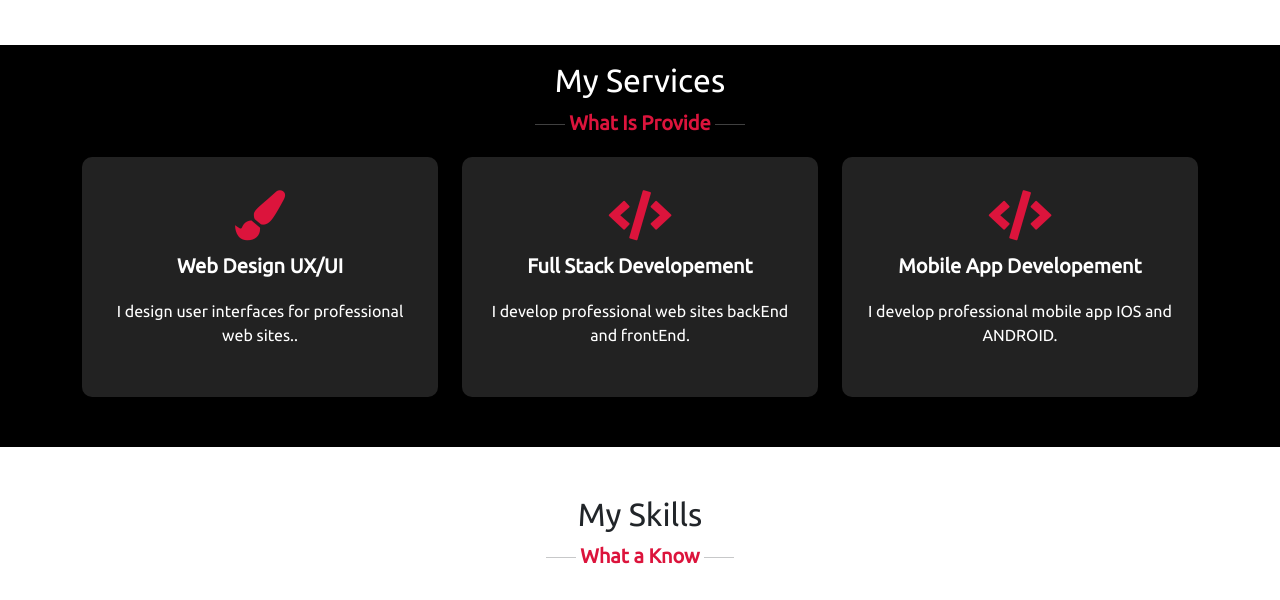
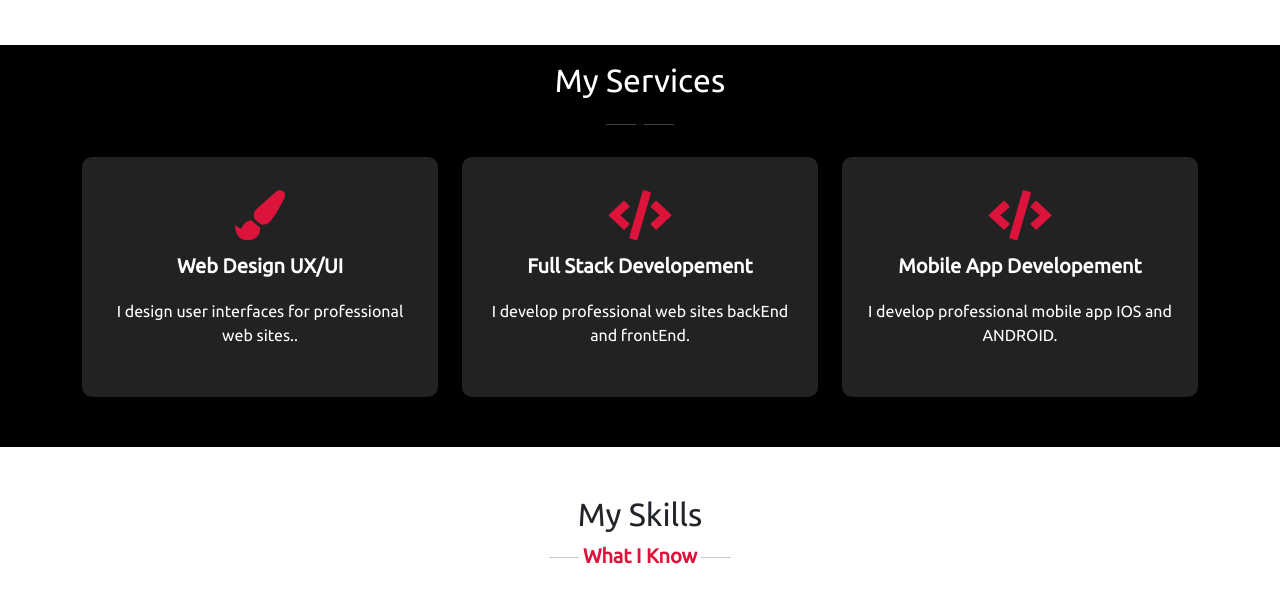
Before and after one commit to sabirlkhaloufi/sabirlkhaloufi.github.io, a plain HTML site: page index.html in a window 1280 px wide. Shown: the part 1252-1852 px from the top of the page. Drawn offline with nearby package versions, Linux system fonts and the light colour scheme.

Commit message:
resoudre probleme

```diff
--- a/index.html
+++ b/index.html
@@ -95,7 +95,7 @@
                 <div class="container pt-3">
                     <div class="title mb-3">
                         <h2 class="text-center h2 text-white">My Services</h2>
-                        <div class="soutitle d-flex justify-content-center gap-1"><hr class="bg-white"><span>What Is Provide</span><hr></div>
+                        <div class="soutitle d-flex justify-content-center gap-1"><hr class="bg-white"><span></span><hr></div>
                     </div>
                     <div class="card-group d-flex justify-content-center flex-column flex-md-row align-items-center gap-4">
                         <div class="wow bounceInLeft design card text-center border-0 d-flex flex-column justify-content-evenly">
@@ -120,7 +120,7 @@
             <div class="skills container py-5" id="Skills">
                 <div class="title mb-3">
                     <h2 class="text-center h2">My Skills</h2>
-                    <div class="soutitle d-flex justify-content-center gap-1"><hr><span>What a Know</span><hr></div>
+                    <div class="soutitle d-flex justify-content-center gap-1"><hr><span>What I Know</span><hr></div>
                 </div>
                 <div class="full row justify-content-center align-items-center">
                     <div class="frontend col-12 col-lg-7">
```
